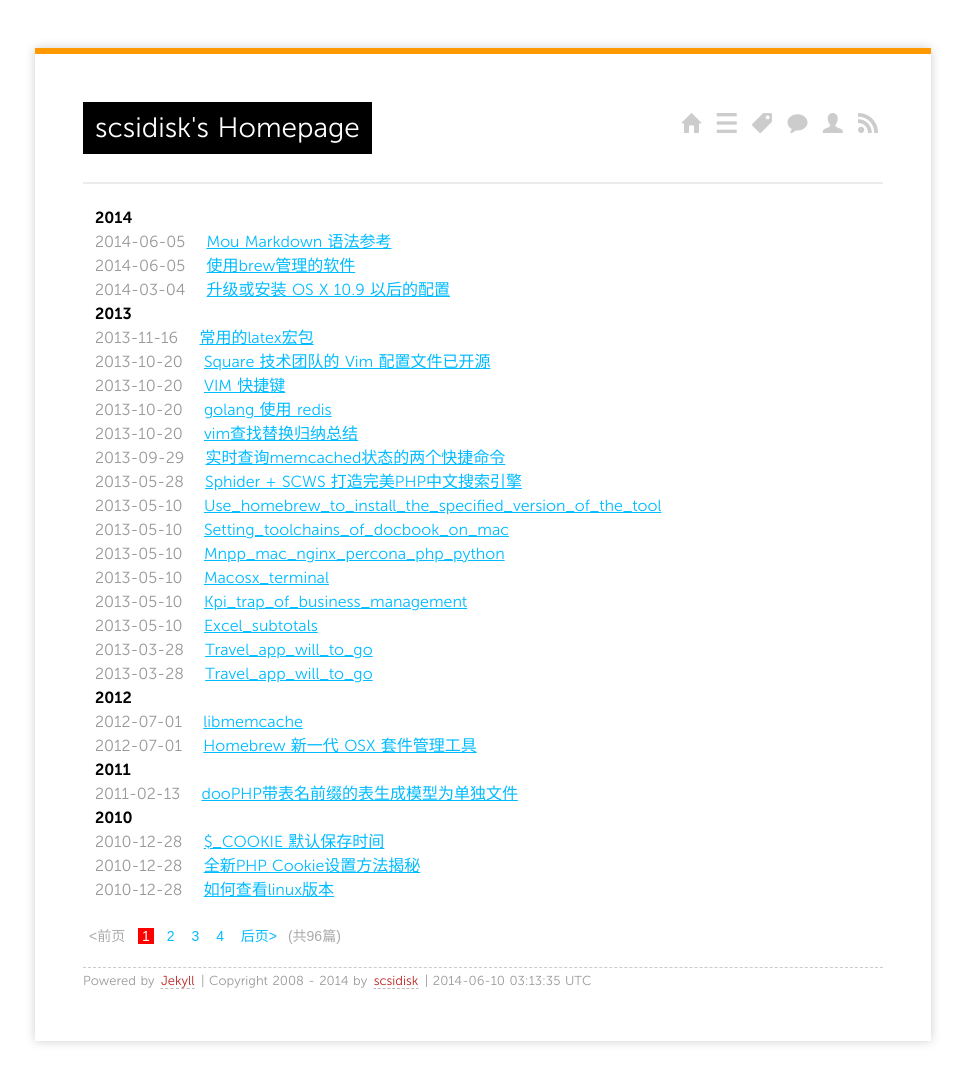
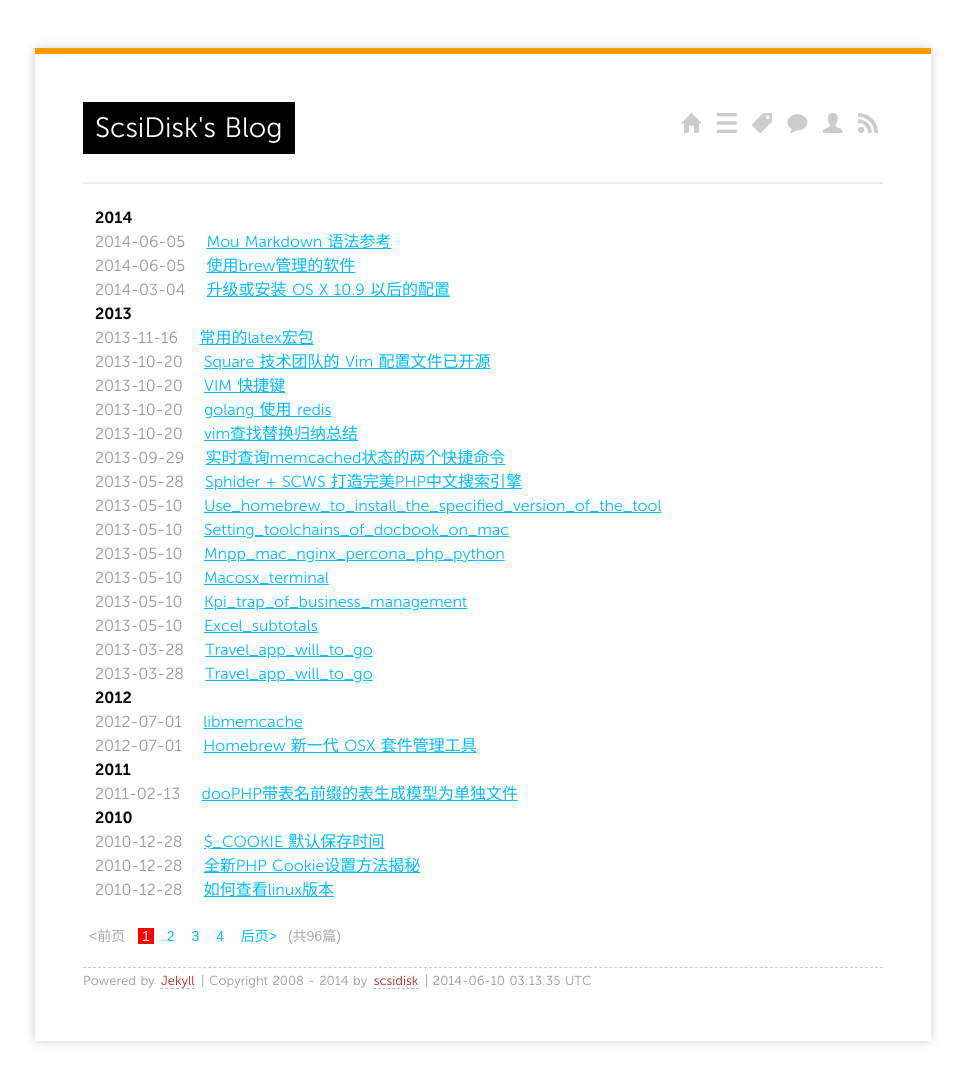
Before and after one commit to scsidisk/scsidisk.github.io, a Jekyll site: the page built from index.html, in a window 1280 px wide. Shown: the whole page, without its empty margins (157-1122 px from the left). Built offline with Jekyll 4.4.1, drawn with Linux system fonts in a browser that asks for light colours; Markdown is read by kramdown in place of the engine named in the settings; the list of posts is cut into pages by our own code.

Commit message:
fix setting some style

```diff
--- a/_layouts/default.html
+++ b/_layouts/default.html
@@ -24,7 +24,7 @@
           <a href="/about" class="ss-icon" title="About" >user</a>
           <a href="/feed" class="ss-icon" title="Subscribe by RSS" >rss</a>
         </div>
-        <h1>{{ page.title }}</h1>
+        <h1>{{ site.sitename }}</h1>
         </header>
         <hr>
         <article class="content">
--- a/_layouts/post.html
+++ b/_layouts/post.html
@@ -1,6 +1,7 @@
 ---
 layout: default
 ---
+<h2>{{ page.title }}</h2>
 
 <section class="post">
 {{ content }}
```
